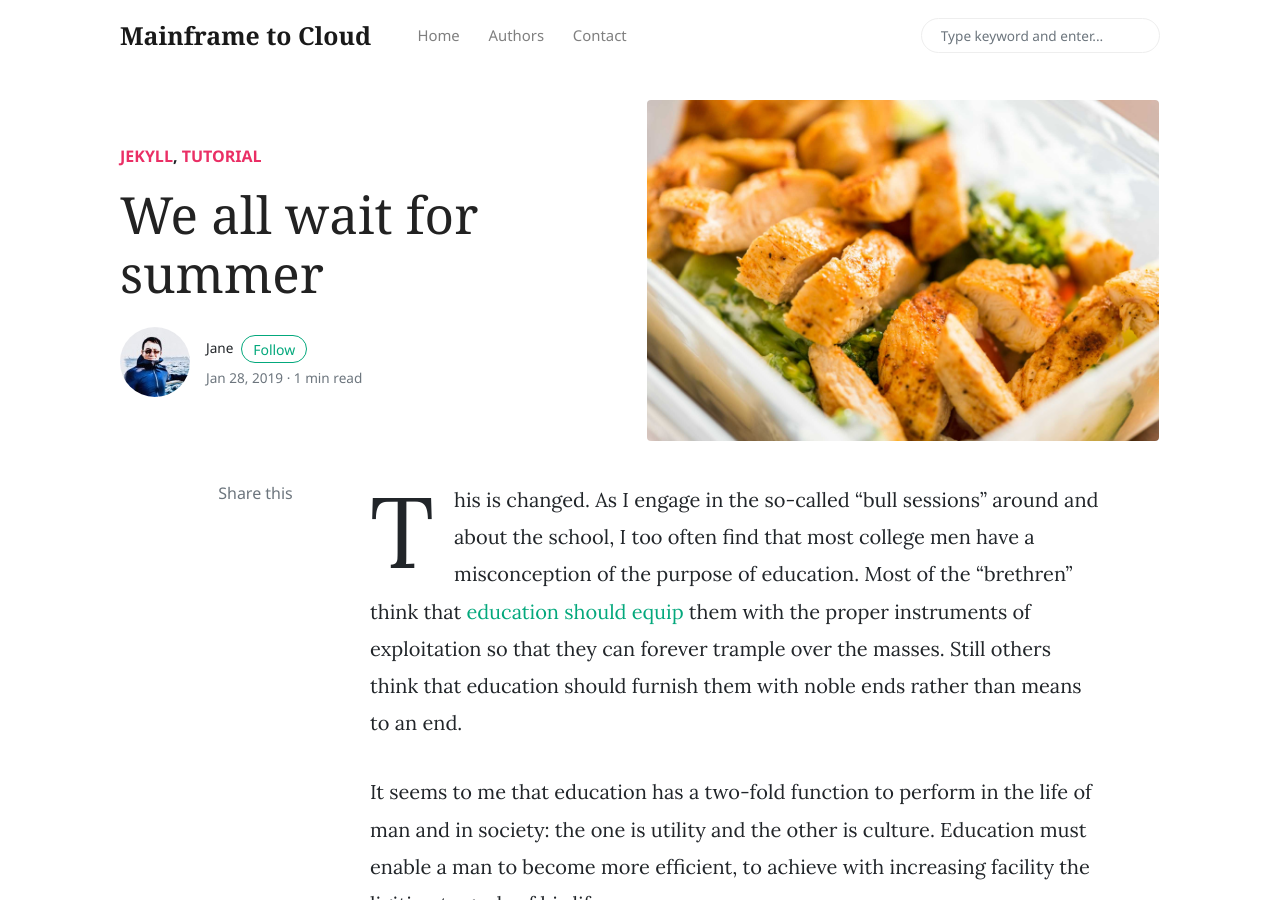
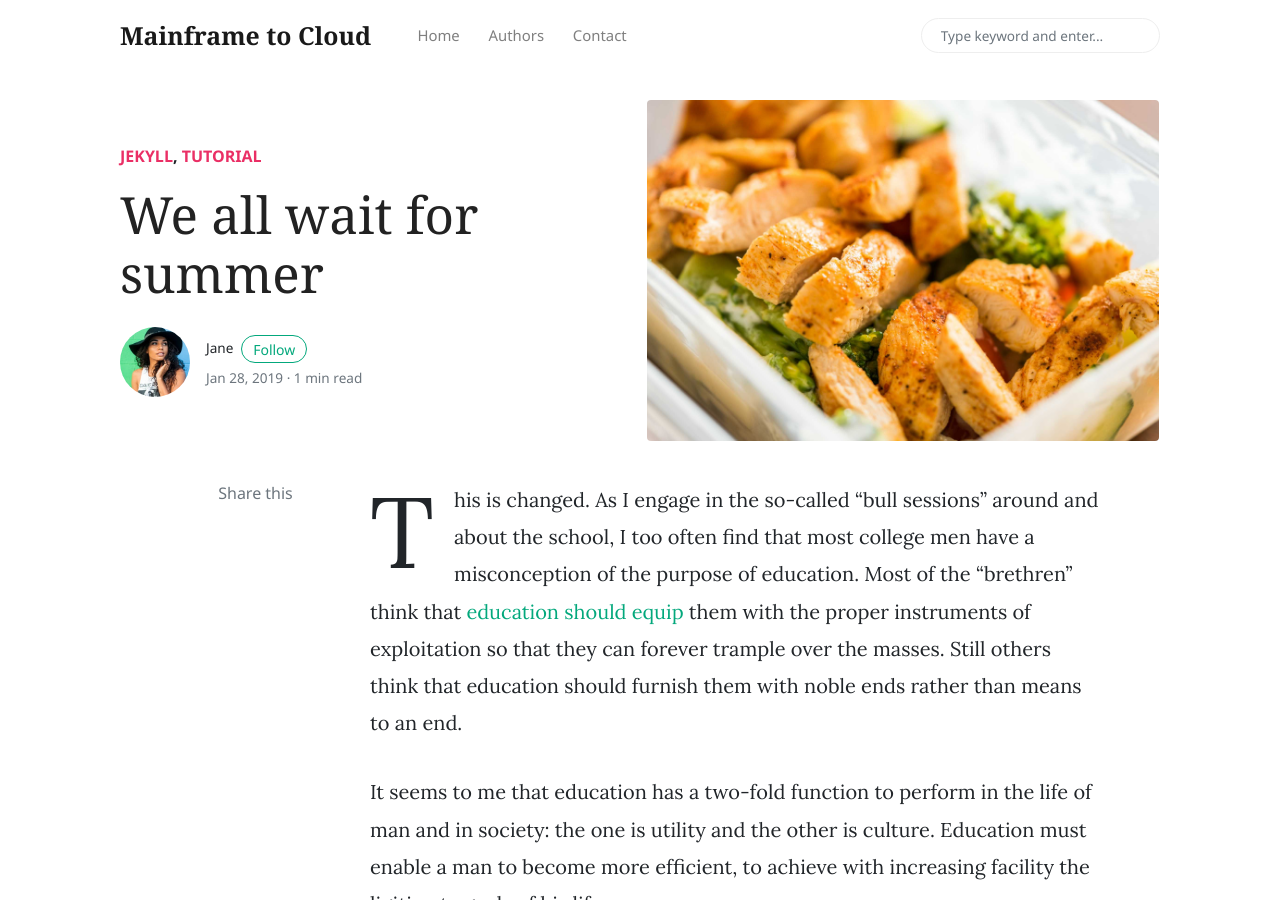
Before and after one commit to billrain/mainframe2cloud.github.io, a Jekyll site: the page built from _posts/2019-01-28-we-all-wait-for-summer.md, in a window 1280 px wide and 900 px high. Built offline with Jekyll 4.4.1, drawn with Linux system fonts in a browser that asks for light colours; nearby versions of some CDN libraries; comment, search, counter and statistics services are not loaded.

Commit message:
Revert "Update post.html"
This reverts commit 5c923605dd583d5d1214323bb2f4a3c2afa6554b.

```diff
--- a/_layouts/post.html
+++ b/_layouts/post.html
@@ -17,7 +17,7 @@
 					<h1 class="display-4 mb-4 article-headline">{{ page.title }}</h1>
 					<div class="d-flex align-items-center">
                         {% if author.avatar %}
-                        <img class="rounded-circle" src="http://mainframe2cloud.com/assets/images/avatar1.jpg" alt="{{author.name}}" width="70"/>
+                        <img class="rounded-circle" src="{{site.url}}{{site.baseurl}}/{{author.avatar}}" alt="{{author.name}}" width="70"/>
                         {% endif %}
 						<small class="ml-3"> {{ author.name }} <span><a target="_blank" href="{{ author.twitter }}" class="btn btn-outline-success btn-sm btn-round ml-1">Follow</a></span>
                             <span class="text-muted d-block mt-1">{{ page.date | date: '%b %d, %Y' }} · {% include meta-read-time.html %}</span>
```
